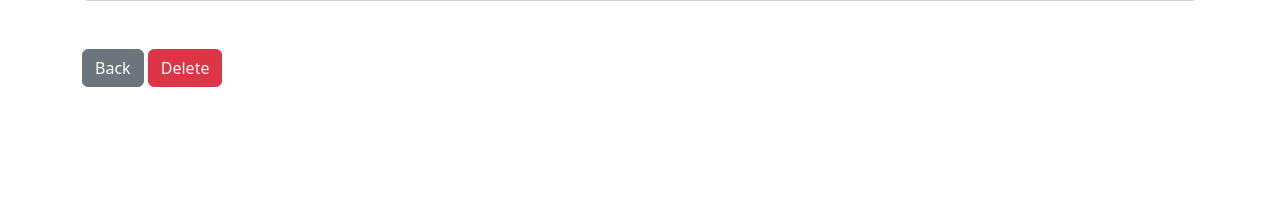
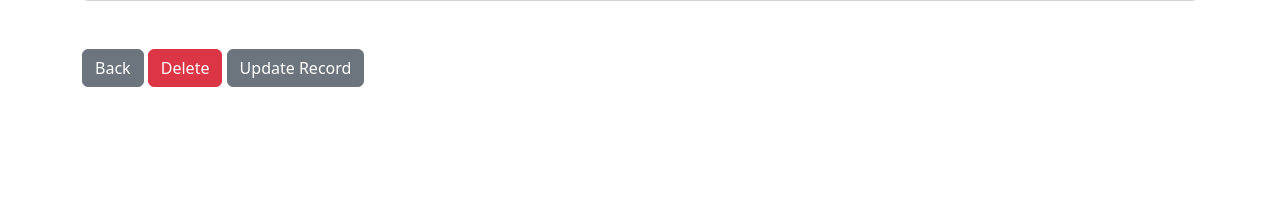
Before and after one commit to Eamateli/CRM_App, a Django app: template website/templates/record.html in a window 1280 px wide. Shown: the part 467-690 px from the top of the page. Run offline with Django 5.2, Linux system fonts and the light colour scheme; the template is opened without the code that fills it, so the values that code supplies are empty.

Commit message:
Update Records: Adding an Update record in the record.html

```diff
--- a/website/templates/record.html
+++ b/website/templates/record.html
@@ -29,6 +29,8 @@
 <br/><br/>
 <a href="{% url 'home' %}" class="btn btn-secondary">Back</a>
 <a href="{% url 'delete_record' customer_record.id %}" class="btn btn-danger">Delete</a>
+<a href="{% url 'update_record' %}" class="btn btn-secondary">Update Record</a>
+
 
 
 
```
